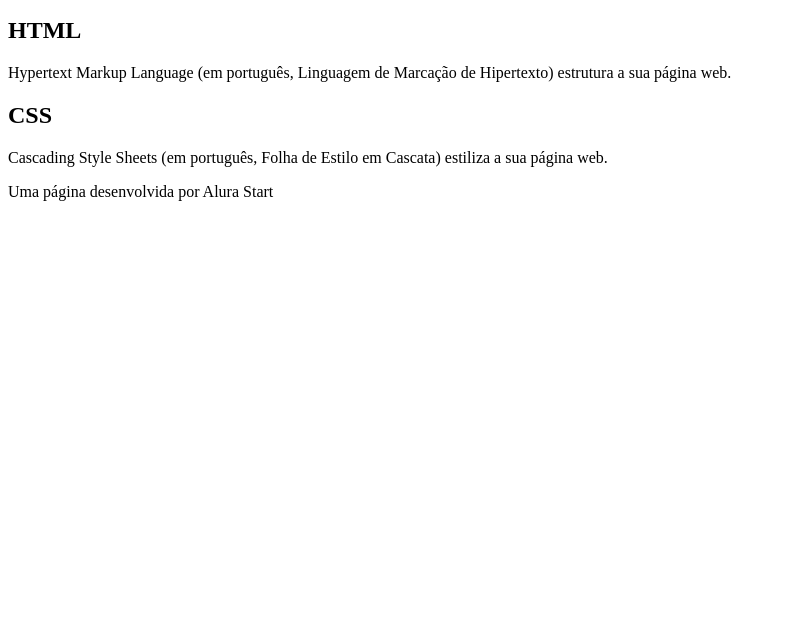
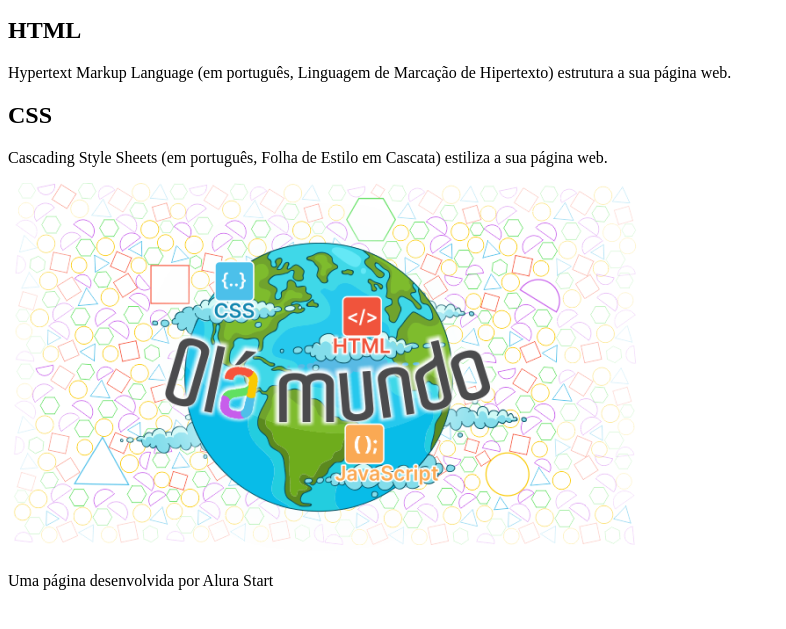
Before and after one commit to cesargrobe/formadores2-an-hello-word, a plain HTML site: page index.html in a window 1280 px wide. Shown: the part 101-730 px from the top of the page, without its empty margins (0-786 px from the left). Drawn offline with Linux system fonts and the light colour scheme.

Commit message:
09/06 - img

```diff
--- a/index.html
+++ b/index.html
@@ -5,6 +5,7 @@
     <meta charset="UTF-8">
     <meta name="viewport" content="width=device-width, initial-scale=1.0">
     <title>Olá Mundo!</title>
+
 </head>
 
 <body>
@@ -17,6 +18,7 @@
         <p>Hypertext Markup Language (em português, Linguagem de Marcação de Hipertexto) estrutura a sua página web.</p>
         <h2>CSS</h2>
         <p>Cascading Style Sheets (em português, Folha de Estilo em Cascata) estiliza a sua página web.</p>
+        <img src="img/olamundo.png" alt="texto alternativo">
     </section>
     <footer>
          <p>Uma página desenvolvida por Alura Start</p>
```
Also changed, not shown: img/olamundo.png (added).
